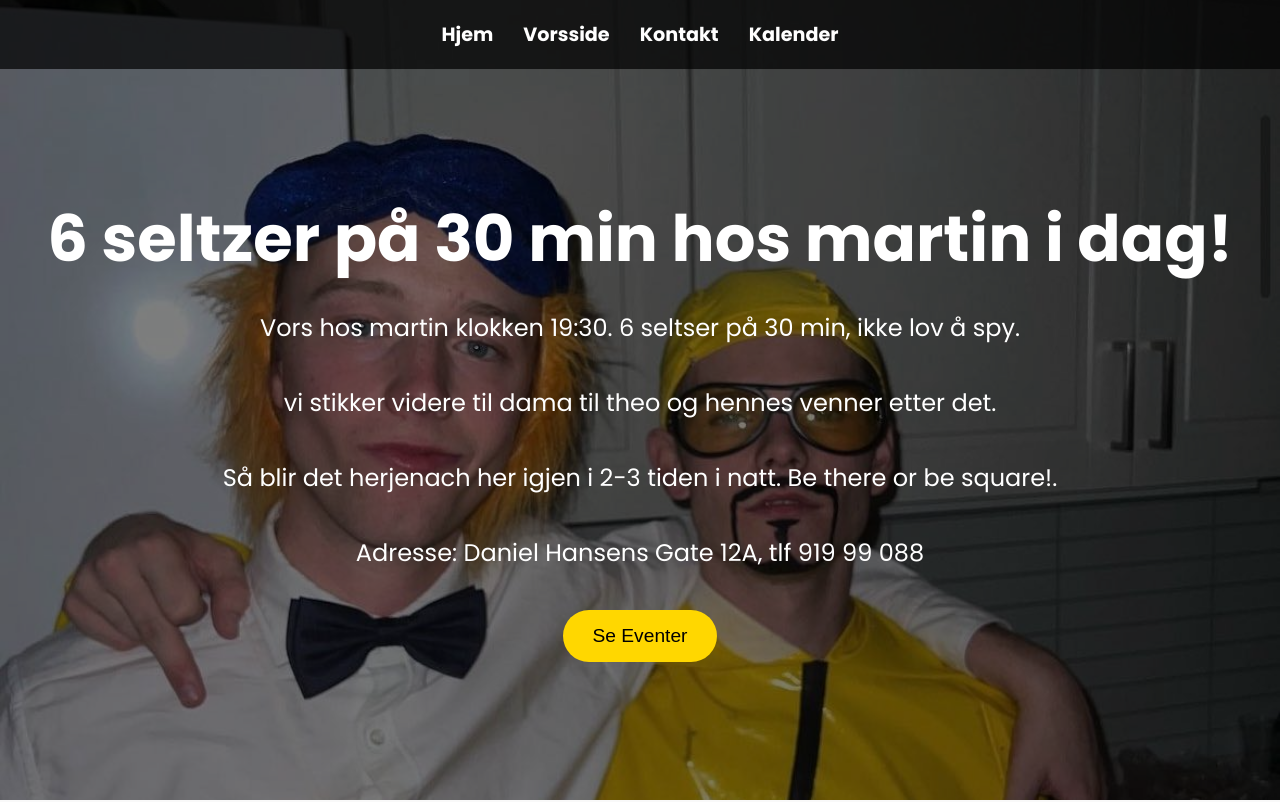
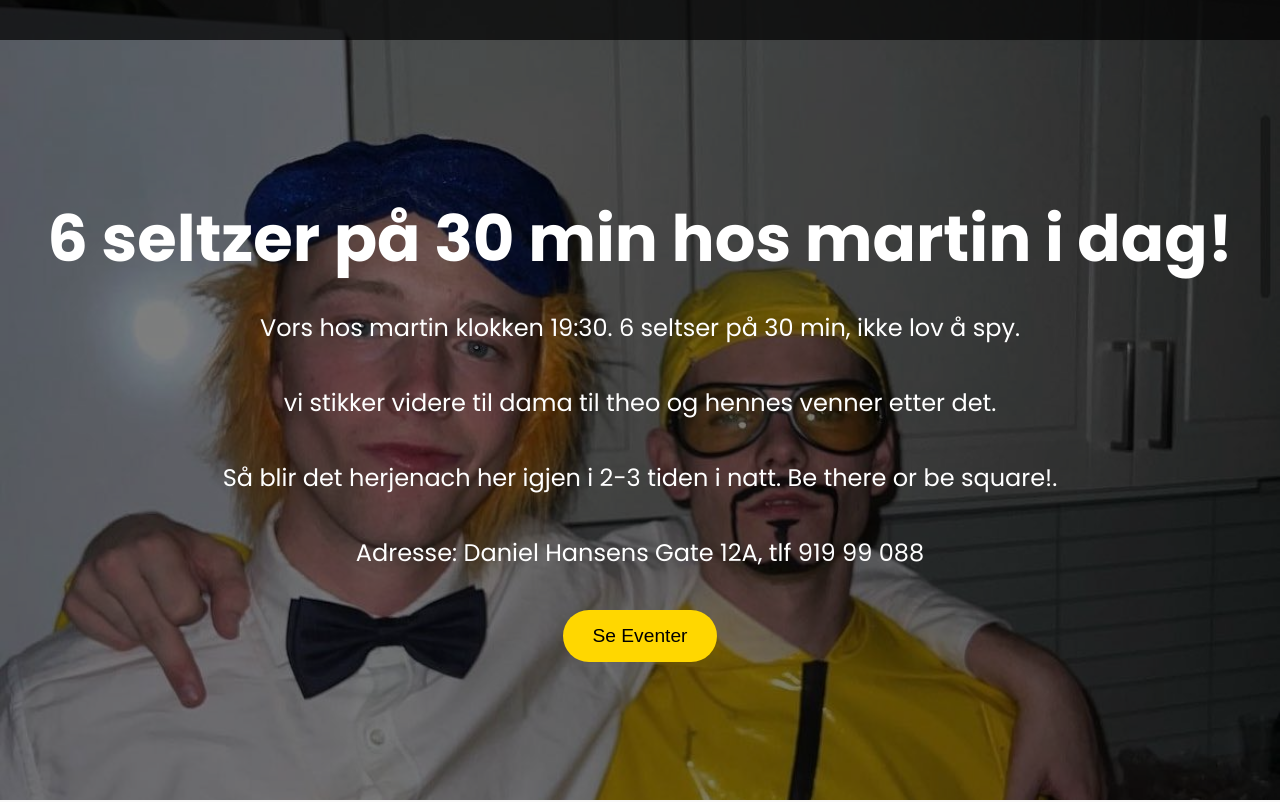
Before and after one commit to henrinha/henrinha.github.io-hvorervors, a plain HTML site: page index.html in a window 1280 px wide. Shown: the top 802 px of the page. Drawn offline with Linux system fonts and the light colour scheme; no server answers.

Commit message:
Ccommented out header om index.html

```diff
--- a/index.html
+++ b/index.html
@@ -53,10 +53,10 @@
     <!-- Navigation Menu -->
     <header>
         <nav>
-            <a href="#home">Hjem</a>
-            <a href="#events">Vorsside</a>
-            <a href="#contact">Kontakt</a>
-            <a href="#/calendar">Kalender</a>
+            <!--<a href="#home">Hjem</a>-->
+            <!--<a href="#events">Vorsside</a>-->
+            <!--<a href="#contact">Kontakt</a>-->
+            <!--<a href="#/calendar">Kalender</a>-->
         </nav>
     </header>
     <!-- Hero Section -->
```
